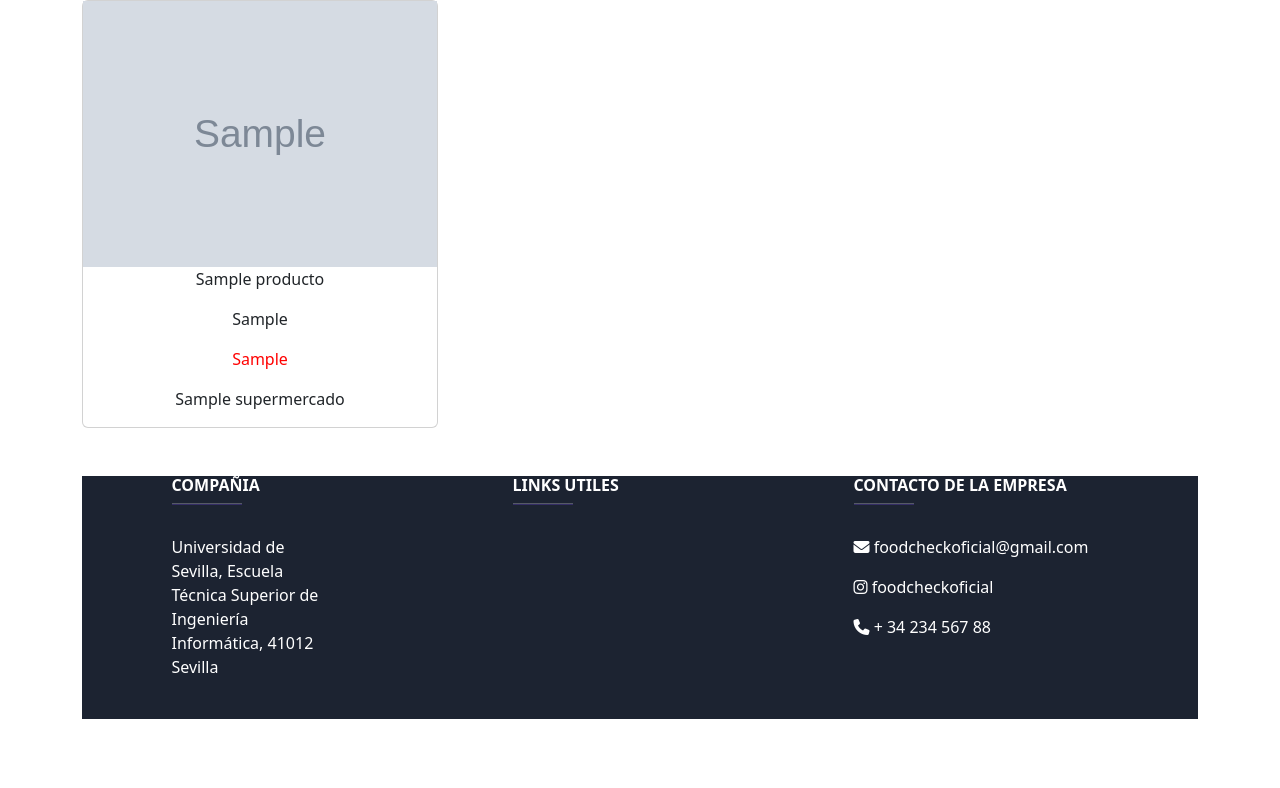
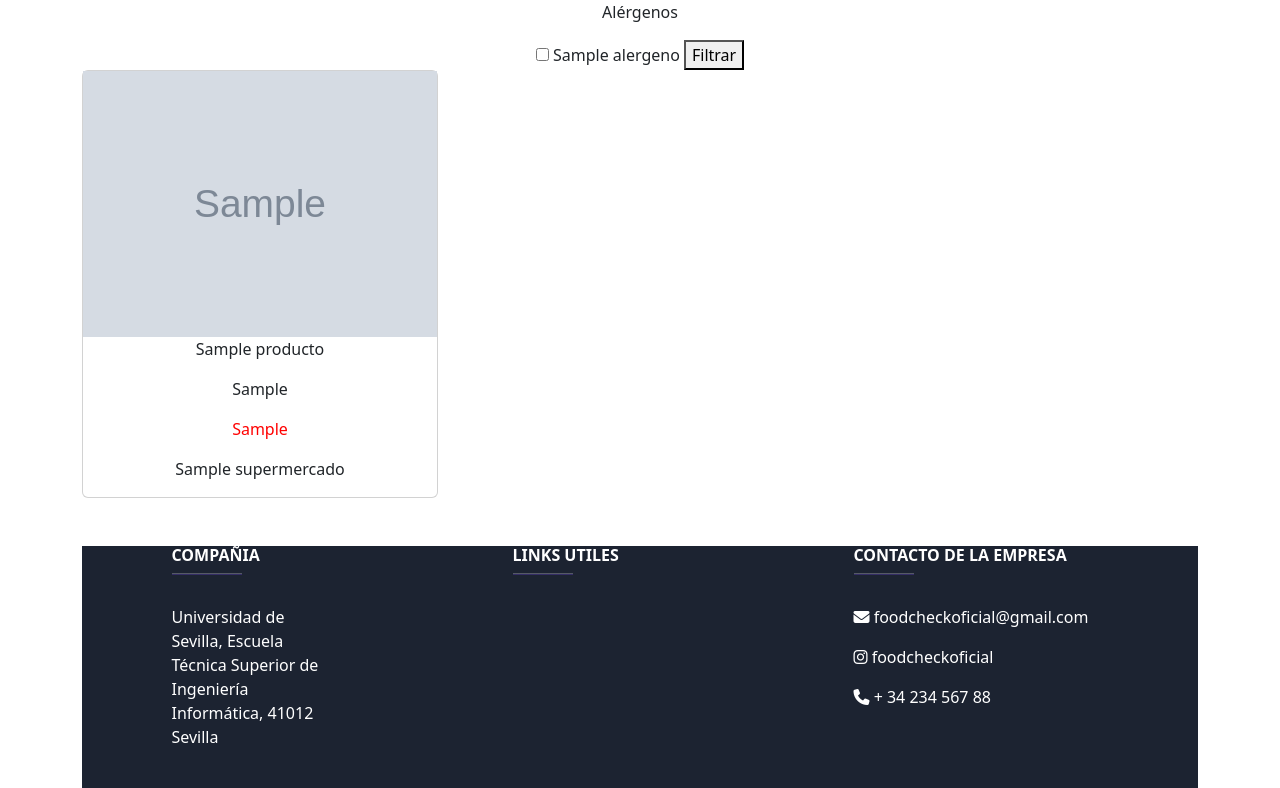
Before and after one commit to ispp-FoodCheck/FoodCheck, a Django app: page / in a window 1280 px wide. Shown: the part 91-879 px from the top of the page. Before the commit the page ends 810 px from the top, so only its background shows below. Run offline with Django 3.2, Linux system fonts and the light colour scheme; tables that the repository leaves empty hold one stand-in row (values such as "Sample post"); grey boxes marked "Sample" are stand-in pictures.

Commit message:
Filtro de alérgenos completo

```diff
--- a/FoodCheck/Web/templates/products.html
+++ b/FoodCheck/Web/templates/products.html
@@ -6,6 +6,21 @@
 {% endblock %}
 
 {% block body %}
+
+<div class="container text-center">
+    <p>Alérgenos</p>
+    <div class="row">
+        <form method="GET" action="{% url 'index' %}">
+            {% for alergeno in alergenos_available %}
+                <input type="checkbox" name="alergenos" value="{{ alergeno.nombre }}" {% if alergeno.nombre in alergenos_selected %} checked {% endif %}>
+                <label>
+                    {{ alergeno.nombre }}
+                </label>
+            {% endfor %}
+            <button type="submit">Filtrar</button>
+        </form>
+    </div>
+</div>
 
 <div class="container text-center">
     <div class="row">
--- a/FoodCheck/Web/views.py
+++ b/FoodCheck/Web/views.py
@@ -1,9 +1,14 @@
 from django.shortcuts import render
-from .models import Producto
+from .models import Producto, Alergeno
 
 # Create your views here.
 
 def index(request):
-    lista_producto= Producto.objects.all()
-    diccionario={'lista_producto':lista_producto}
+    alergenos_selected = request.GET.getlist('alergenos')
+
+    alergenos = Alergeno.objects.all()
+
+    lista_producto = Producto.objects.exclude(alergenos__nombre__in=alergenos_selected)
+
+    diccionario={'lista_producto':lista_producto,'alergenos_available':alergenos,'alergenos_selected':alergenos_selected}
     return render(request,"products.html",diccionario)
```
